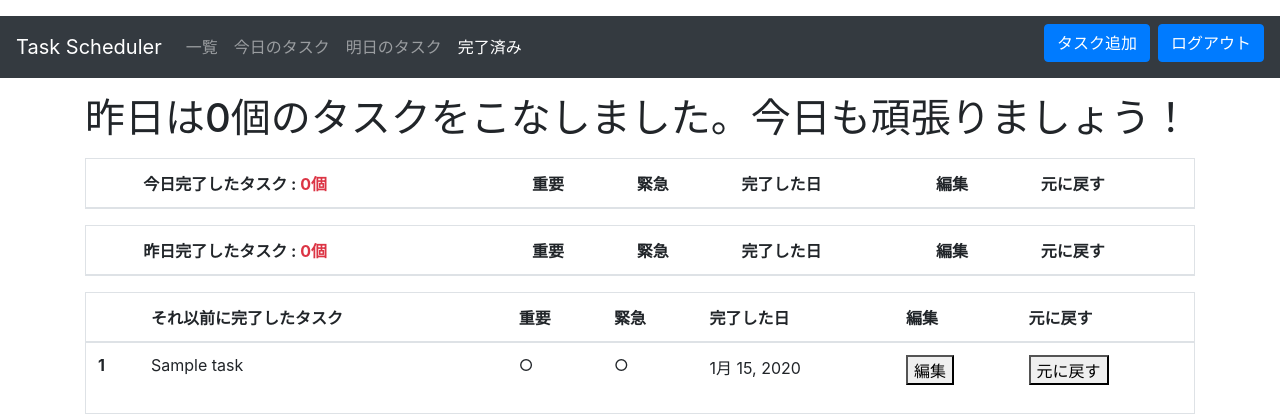
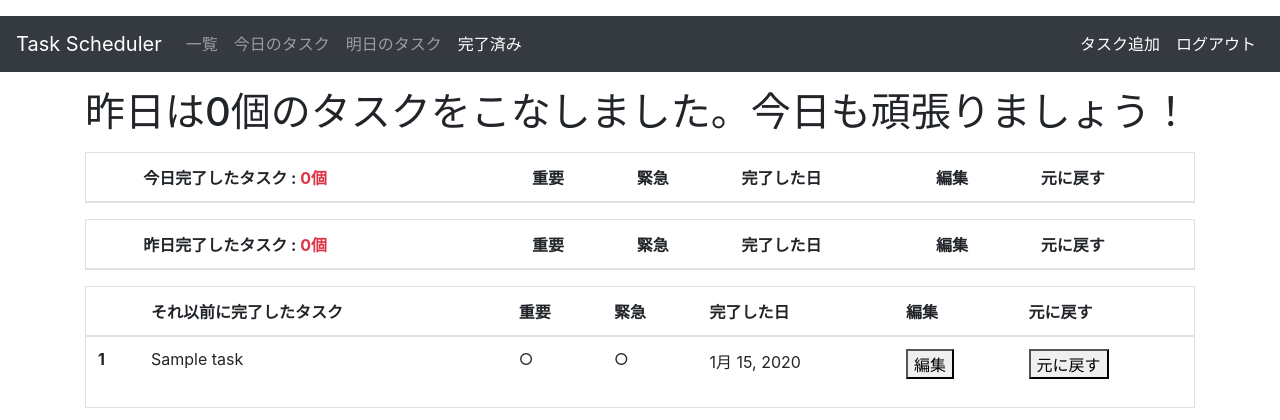
Before and after one commit to ShuheiKuriki/task_manager, a Django app: page /1/done_view in a window 1280 px wide. Shown: the top 420 px of the page. Run offline with Django 3.2, Linux system fonts and the light colour scheme; a user stored in the database is signed in; tables that the repository leaves empty hold one stand-in row (values such as "Sample post"); lists and menus that the app fills with data are empty; some libraries are stand-ins or nearby versions.

Commit message:
ボタン修正

```diff
--- a/templates/user_base.html
+++ b/templates/user_base.html
@@ -37,16 +37,16 @@
             </ul>
             {% if user.is_authenticated %}
             <ul class="navbar-nav">
-              <li class="nav-item mr-2 mb-2">
-                  <a href="/post" class="btn btn-primary">タスク追加</a>
+              <li class="nav-item active">
+                  <a href="/post" class="nav-link">タスク追加</a>
               </li>
-              <li class="nav-item">
-                  <a href="/logout" class="btn btn-primary">ログアウト</a>
+              <li class="nav-item active">
+                  <a href="/logout" class="nav-link">ログアウト</a>
               </li>
             </ul>
             {%else%}
             <span class="navbar-text">
-                <a href="/accounts/logint" class="btn btn-primary">ログイン</a>
+                <a href="/accounts/logint" class="nav-link">ログイン</a>
             </span>
             {%endif%}
         </div>
```
